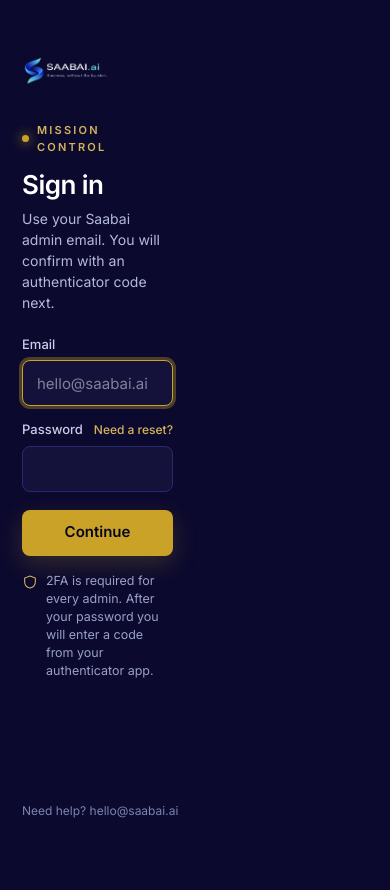
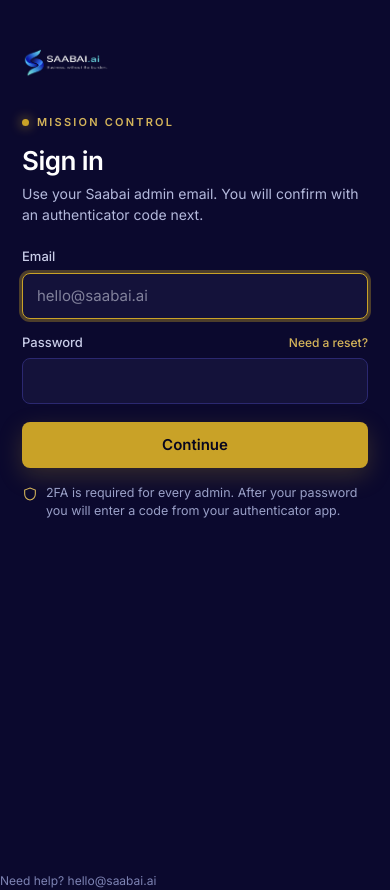
Before and after one commit to sg-satoshi/saabai-site, a Next.js app: page /saabai-admin/login in a window 390 px wide. Before the commit the page ends 844 px from the top, so only its background shows below. Built offline with nearby package versions, Linux system fonts and the light colour scheme; no server answers.

Commit message:
Fix admin and portal auth full-width layout on mobile
The 2-column auth grid hid .art on small screens but left
grid-template-columns:1fr 1fr, so the form sat in ~50% width.
Collapse to a single column below 900px with full-width panel
and sensible padding. Same treatment for client portal sign-in.

```diff
--- a/app/client-portal/portal-auth.css
+++ b/app/client-portal/portal-auth.css
@@ -50,8 +50,9 @@ background:radial-gradient(ellipse 70% 55% at 35% 65%,rgba(31,77,197,.34),transp
 .steps li{list-style:none;display:flex;gap:12px;font-size:13.5px;color:#c9cde8;margin-top:12px}.steps li i{font-style:normal;flex:none;width:24px;height:24px;border-radius:50%;border:1px solid rgba(98,197,209,.4);color:var(--teal-400);display:grid;place-items:center;font-family:var(--mono);font-size:12px}
 .mlogo{display:none}
 .foot2{position:absolute;bottom:24px;right:48px;font-size:12px;color:#7d83b3}
-@media(max-width:600px){.portal-auth{display:block;background:var(--navy-900)}.art{display:none}
-.panel{display:block;padding:24px 22px 40px;min-height:844px;background:var(--navy-900)}
+@media(max-width:900px){.portal-auth{display:block;grid-template-columns:1fr;background:var(--navy-900)}.art{display:none}
+.panel{display:block;width:100%;box-sizing:border-box;padding:24px 22px 40px;min-height:100vh;background:var(--navy-900)}
+.box{max-width:none;width:100%}
 .mlogo{display:flex;justify-content:space-between;align-items:center;margin-bottom:36px}.mlogo img{height:30px}
 .box h1{font-size:26px}.foot2{position:static;margin-top:28px}
 .mfeat{display:grid!important;grid-template-columns:1fr 1fr;gap:8px;margin-top:26px}.mfeat div{border:1px solid rgba(98,197,209,.18);background:var(--navy-900);border-radius:10px;padding:10px 12px;font-size:12.5px;color:#c9cde8;display:flex;gap:8px;align-items:center}.mfeat svg{width:15px;height:15px;stroke:var(--teal-400);fill:none;stroke-width:1.8;flex:none}}
--- a/app/saabai-admin/auth.css
+++ b/app/saabai-admin/auth.css
@@ -27,7 +27,14 @@
 .fine svg{width:15px;height:15px;stroke:var(--gold-400);fill:none;stroke-width:1.8;flex:none;margin-top:2px}
 .foot2{position:absolute;bottom:24px;right:40px;font-size:12px;color:#7d83b3}
 .mlogo{display:none}
-@media(max-width:600px){body{display:block}.art{display:none}.panel{padding:56px 22px 32px;align-items:flex-start;min-height:844px}.mlogo{display:block;height:30px;margin-bottom:36px}.foot2{left:22px;right:auto}}
+@media(max-width:900px){
+  .auth-screen{display:block;grid-template-columns:1fr}
+  .art{display:none}
+  .panel{display:block;width:100%;box-sizing:border-box;padding:48px 22px 40px;align-items:flex-start;min-height:100vh}
+  .box{max-width:none;width:100%}
+  .mlogo{display:block;height:30px;margin-bottom:36px}
+  .foot2{position:static;margin-top:28px;left:auto;right:auto}
+}
 
 .auth-screen{font-family:var(--font-admin-sans),Inter,system-ui,sans-serif;font-feature-settings:"cv11","ss01"}
 .auth-screen .num{font-family:var(--font-admin-mono),var(--mono);font-variant-numeric:tabular-nums}
```
